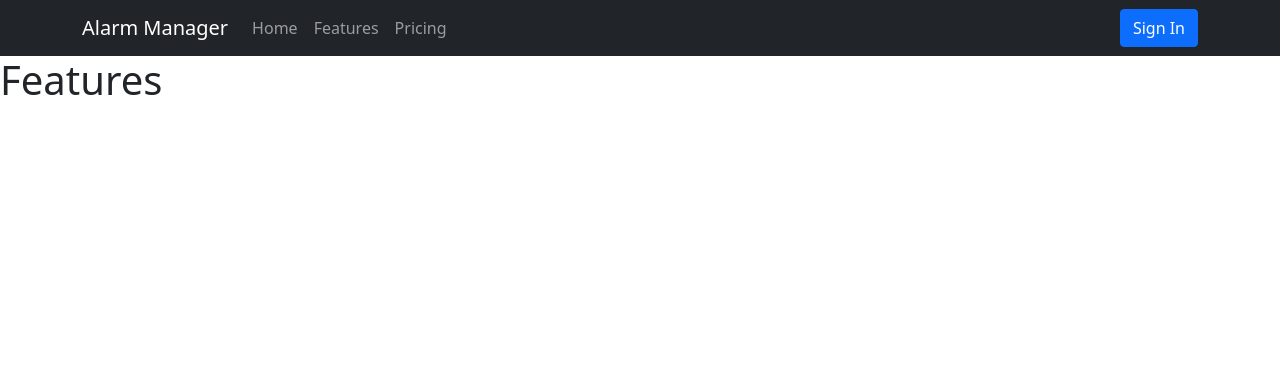
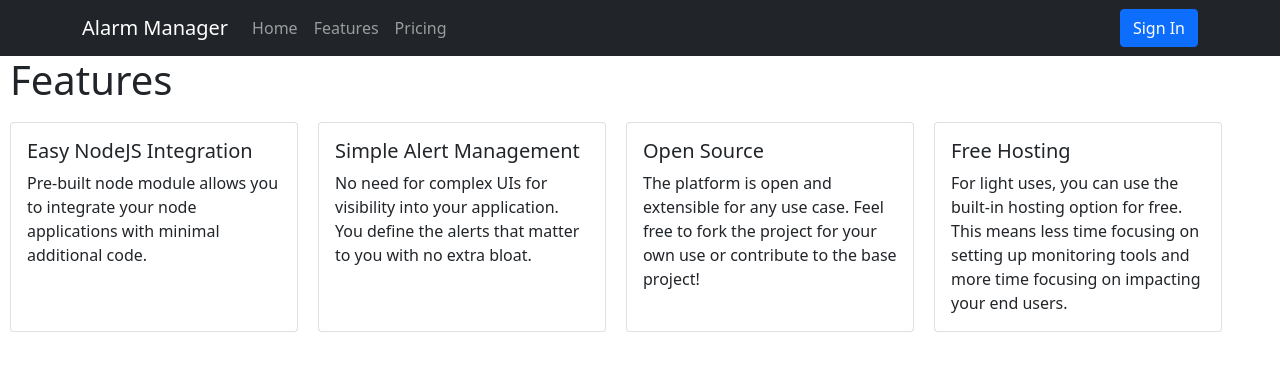
Before and after one commit to MitchStark10/alarm-manager, a React (Create React App) app in the folder client/: page /features in a window 1280 px wide. Shown: the top 370 px of the page. Built offline with nearby package versions, Linux system fonts and the light colour scheme.

Commit message:
base features page added

```diff
--- a/client/src/pages/Features.tsx
+++ b/client/src/pages/Features.tsx
@@ -1,7 +1,51 @@
 import React from 'react';
+import { Card } from 'react-bootstrap';
+
+interface FeatureCardProps {
+    cardTitle: string;
+    cardText: string;
+}
+
+function FeatureCard({ cardTitle, cardText }: FeatureCardProps) {
+    return (
+        <Card style={{ width: '18rem', margin: '10px' }}>
+            <Card.Body>
+                <Card.Title>{cardTitle}</Card.Title>
+                <Card.Text>{cardText}</Card.Text>
+            </Card.Body>
+        </Card>
+    );
+}
 
 export default function Features() {
     return (
-        <h1>Features</h1>
+        <>
+            <h1 style={{ marginLeft: '10px' }}>Features</h1>
+            <div className="d-flex flex-row flex-wrap">
+                <FeatureCard
+                    cardTitle="Easy NodeJS Integration"
+                    cardText={`Pre-built node module allows you to integrate
+                    your node applications with minimal additional code.`}
+                />
+                <FeatureCard
+                    cardTitle="Simple Alert Management"
+                    cardText={`No need for complex UIs for visibility into your
+                            application. You define the alerts that matter to
+                            you with no extra bloat.`}
+                />
+                <FeatureCard
+                    cardTitle="Open Source"
+                    cardText={`The platform is open and extensible for any use
+                            case. Feel free to fork the project for your own use
+                            or contribute to the base project!`}
+                />
+                <FeatureCard
+                    cardTitle="Free Hosting"
+                    cardText={`For light uses, you can use the built-in hosting option
+                    for free. This means less time focusing on setting up monitoring
+                    tools and more time focusing on impacting your end users.`}
+                />
+            </div>
+        </>
     );
 }
```
